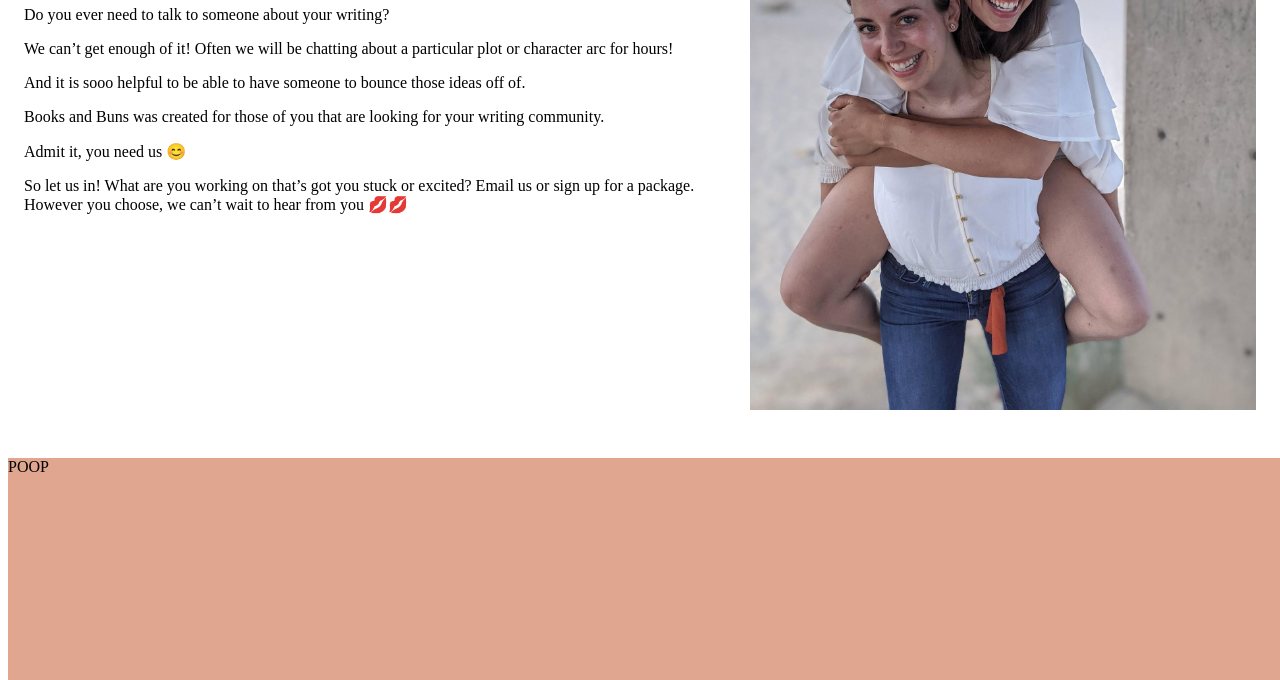
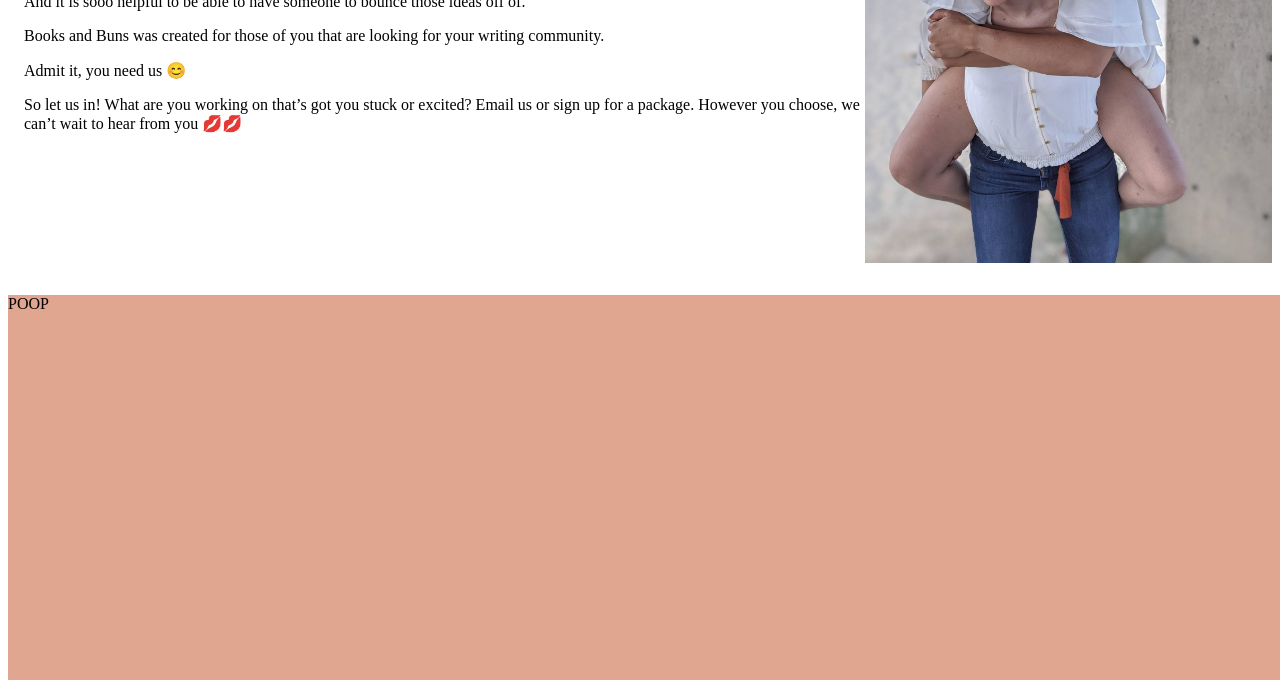
Before and after one commit to neilscheuermann/books-and-buns-v2, a Gatsby site: page / in a window 1280 px wide. Shown: the part 510-1190 px from the top of the page. Built offline with nearby package versions, Linux system fonts and the light colour scheme; Gatsby itself is replaced by a stand-in of ours.

Commit message:
Impliments gatsby-image with file system

```diff
--- a/gatsby-config.js
+++ b/gatsby-config.js
@@ -14,5 +14,14 @@ export default {
         id: 'guid',
       },
     },
+    {
+      resolve: 'gatsby-source-filesystem',
+      options: {
+        path: `${__dirname}/src/assets/images`,
+        name: 'images',
+      },
+    },
+    'gatsby-plugin-sharp',
+    'gatsby-transformer-sharp',
   ],
 }
--- a/package.json
+++ b/package.json
@@ -31,9 +31,12 @@
     "gatsby-image": "^2.4.17",
     "gatsby-plugin-react-helmet": "^3.3.10",
     "gatsby-plugin-sass": "^2.5.1",
+    "gatsby-plugin-sharp": "^2.8.0",
     "gatsby-plugin-styled-components": "^3.3.10",
+    "gatsby-source-filesystem": "^2.5.0",
     "gatsby-source-podcast-rss-feed": "^0.1.2",
     "gatsby-source-sanity": "^6.0.4",
+    "gatsby-transformer-sharp": "^2.6.0",
     "isomorphic-fetch": "^2.2.1",
     "netlify-cli": "^2.62.0",
     "netlify-lambda": "^2.0.1",
--- a/src/pages/index.js
+++ b/src/pages/index.js
@@ -1,11 +1,12 @@
 import React from 'react'
+import { graphql } from 'gatsby'
+import Img from 'gatsby-image'
 import styled from 'styled-components'
 
 import useReactResponsive from '../hooks/useReactResponsive'
-import bethLindsPiggyBack from '../assets/images/beth-linds-piggy-back.jpg'
 import { TABLET_MAX_WIDTH_PLUS_1 } from '../styles/GlobalStyles'
 
-export default function IndexPage() {
+export default function IndexPage({ data }) {
   const { isMobile } = useReactResponsive()
 
   return (
@@ -19,8 +20,7 @@ export default function IndexPage() {
         messages, plots, characters, and imagination can reach the people that
         need it.
       </p>
-      {/* Orange dot divider */}
-      {isMobile && <div class="divider div-transparent div-dot"></div>}
+      {isMobile && <DividerStyles></DividerStyles>}
       <Section1>
         <Section1TextWrapper>
           <div>
@@ -54,10 +54,11 @@ export default function IndexPage() {
             </p>
           </div>
         </Section1TextWrapper>
-        <Section1Img
-          src={bethLindsPiggyBack}
-          alt="Lindsay and Bethany"
-          className="border box-shadow"
+        <Img
+          style={{
+            width: '40vw',
+          }}
+          fluid={data.indexPageImg.childImageSharp.fluid}
         />
       </Section1>
       <div
@@ -84,8 +85,18 @@ export default function IndexPage() {
   )
 }
 
-// Section 1
-//
+export const query = graphql`
+  query {
+    indexPageImg: file(relativePath: { eq: "beth-linds-piggy-back.jpg" }) {
+      childImageSharp {
+        fluid {
+          ...GatsbyImageSharpFluid
+        }
+      }
+    }
+  }
+`
+
 const Section1 = styled.div`
   ${/* Web */ ''}
   @media only screen and (min-width: ${TABLET_MAX_WIDTH_PLUS_1}) {
@@ -113,11 +124,38 @@ const Section1Header = styled.h1`
   margin-top: 32px;
 `
 
-const Section1Img = styled.img`
-  ${/* Web */ ''}
-  @media only screen and (min-width: ${TABLET_MAX_WIDTH_PLUS_1}) {
-    width: 40%;
-    object-fit: cover;
-    margin: 16px;
+const DividerStyles = styled.div`
+  position: relative;
+  margin: 90px 0;
+  height: 1px;
+
+  &:before {
+    content: '';
+    position: absolute;
+    top: 0;
+    left: 5%;
+    right: 5%;
+    width: 90%;
+    height: 1px;
+    background-image: linear-gradient(
+      to right,
+      transparent,
+      rgb(48, 49, 51),
+      transparent
+    );
+  }
+
+  &:after {
+    content: '';
+    position: absolute;
+    z-index: 1;
+    top: -9px;
+    left: calc(50% - 9px);
+    width: 18px;
+    height: 18px;
+    background-color: goldenrod;
+    border: 1px solid rgb(48, 49, 51);
+    border-radius: 50%;
+    box-shadow: inset 0 0 0 2px white, 0 0 0 4px white;
   }
 `
--- a/src/styles/GlobalStyles.js
+++ b/src/styles/GlobalStyles.js
@@ -68,6 +68,11 @@ const GlobalStyles = createGlobalStyle`
     }
   }
 
+  img {
+    border-radius: 5px;
+    box-shadow: var(--box-shadow)
+  }
+
   // List styling
   ul {list-style: none}
 
```
Also changed, not shown: src/pages/blog.js (+22 -16 lines), 1 other file.
